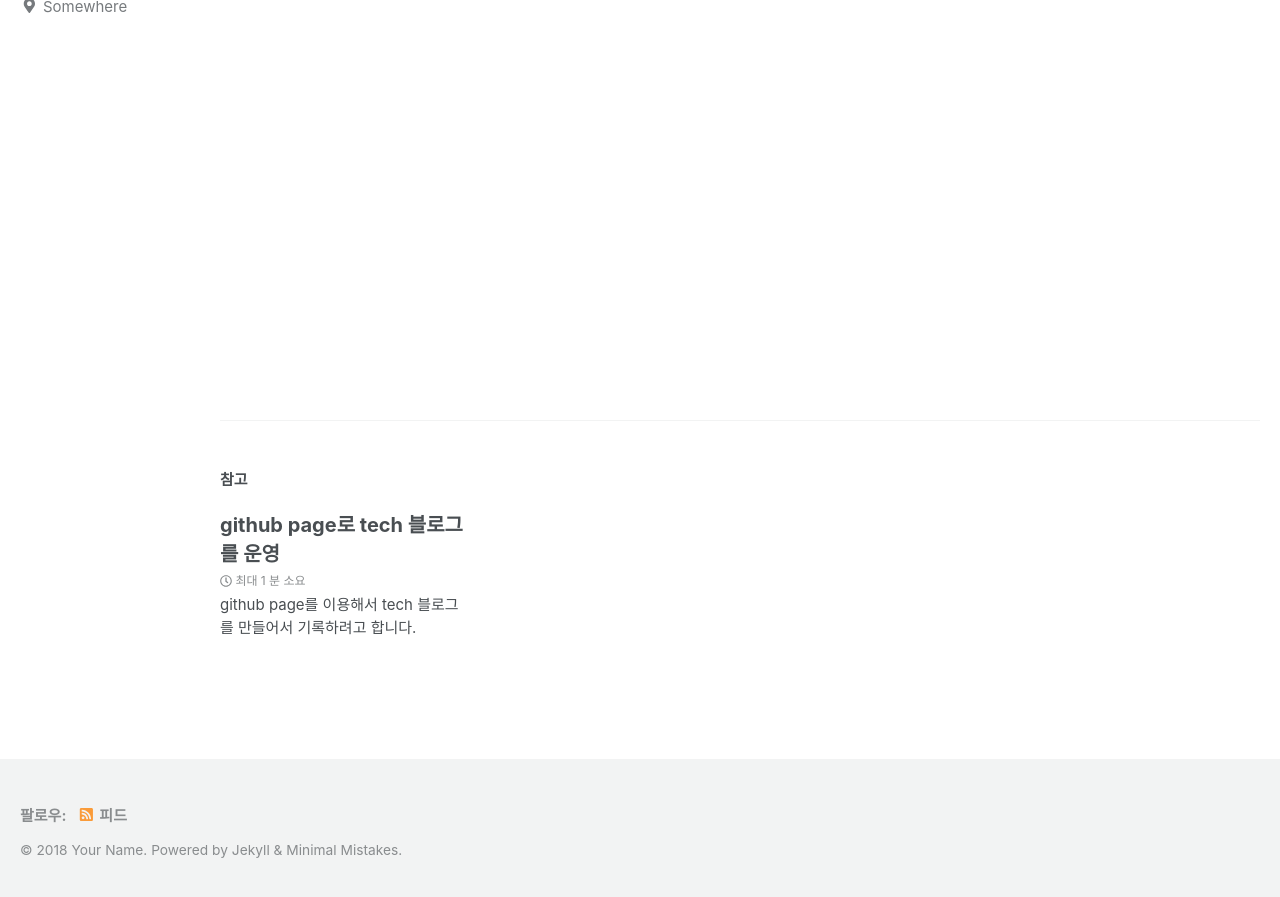
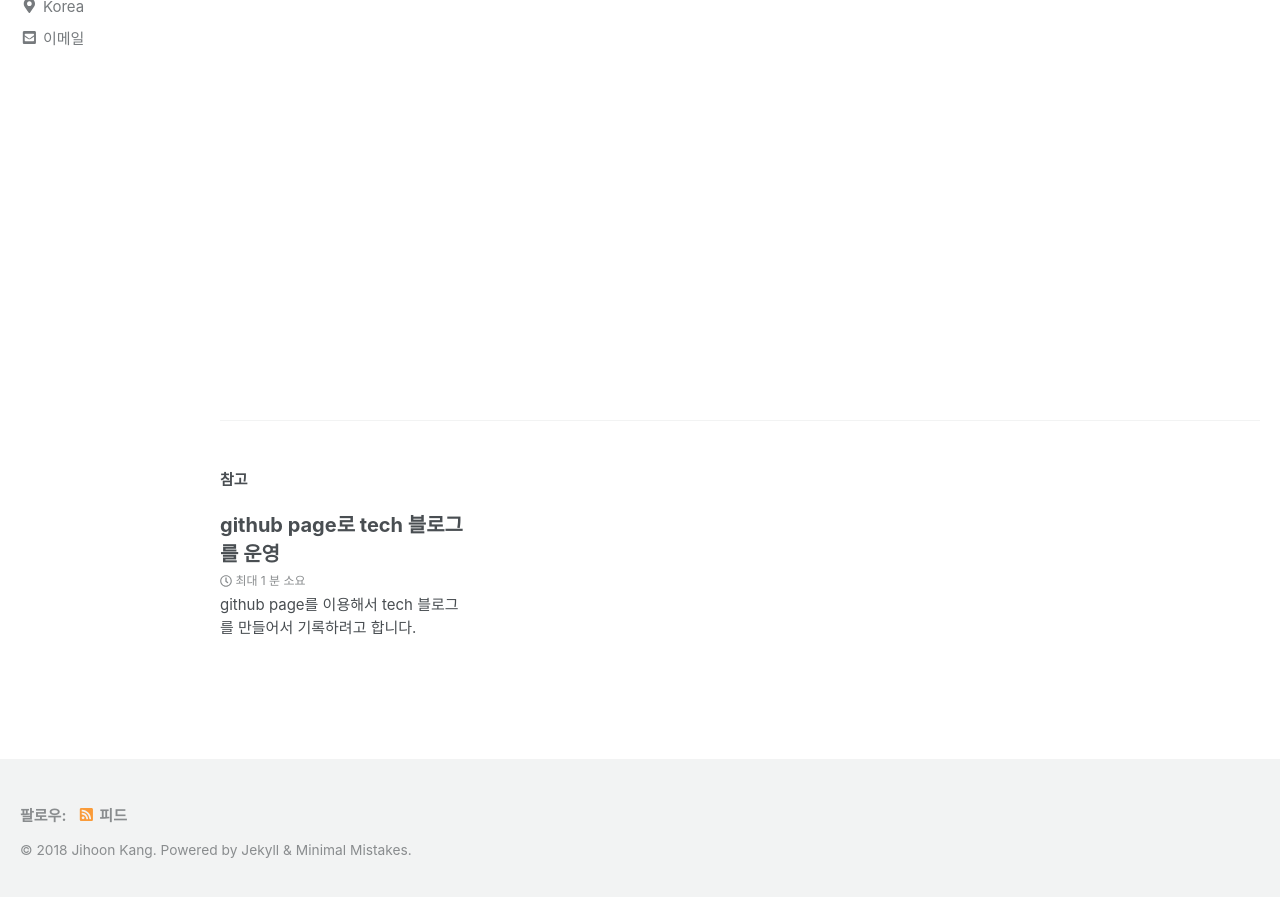
Before and after one commit to wlgns5376/wlgns5376.github.io, a Jekyll site: the page built from _posts/2018-8-10-Hello-World.md, in a window 1280 px wide and 900 px high, scrolled down 541 px. Shown: the top 897 px of the window. Built offline with Jekyll 4.4.1, drawn with Linux system fonts in a browser that asks for light colours; nearby versions of some CDN libraries; some of the changed text lies outside the part shown.

Commit message:
change config

```diff
--- a/_config.yml
+++ b/_config.yml
@@ -16,10 +16,10 @@ minimal_mistakes_skin    : "default" # "air", "aqua", "contrast", "dark", "dirt"
 
 # Site Settings
 locale                   : "ko-KR"
-title                    : "Site Title"
+title                    : "undefined.dev"
 title_separator          : "-"
-name                     : "Your Name"
-description              : "An amazing website."
+name                     : "Jihoon Kang"
+description              : "PHP Web Developer"
 url                      : "https://wlgns5376.github.io"
 baseurl                  : # the subpath of your site, e.g. "/blog"
 repository               : "wlgns5376/wlgns5376.github.io"
@@ -100,11 +100,11 @@ analytics:
 
 # Site Author
 author:
-  name             : "Your Name"
+  name             : "Jihoon Kang"
   avatar           : # path of avatar image, e.g. "/assets/images/bio-photo.jpg"
-  bio              : "I am an amazing person."
-  location         : "Somewhere"
-  email            :
+  bio              : "PHP Web Developer"
+  location         : "Korea"
+  email            : "wlgns5376@gmail.com"
   uri              :
   home             : # null (default), "absolute or relative url to link to author home"
   bitbucket        :
```
